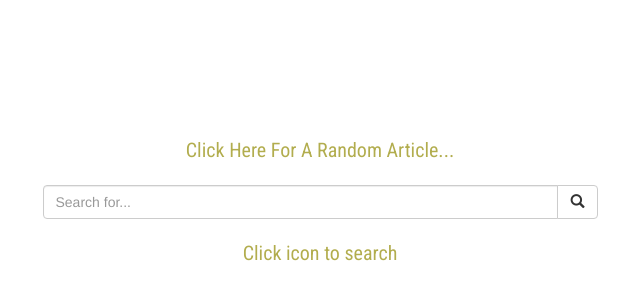
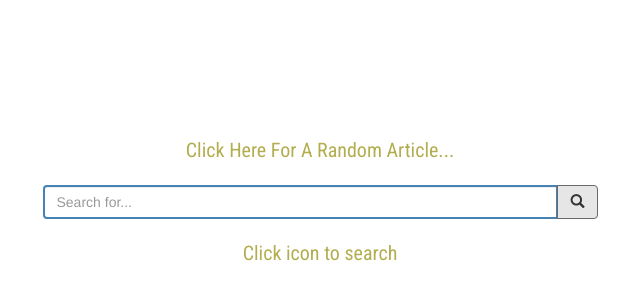
Before and after one commit to christophszcz/WikipediaViewer, a plain HTML site: page index.html in a window 1280 px wide. Shown: the part 64-364 px from the top of the page, without its empty margins (320-960 px from the left). Drawn offline with nearby package versions, Linux system fonts and the light colour scheme.

Commit message:
Styled the search bar

```diff
--- a/css/style.css
+++ b/css/style.css
@@ -22,7 +22,11 @@ a:link, a:visited, a:hover{
   text-decoration:none;
 }
 
-/*a:visited{
-  color: #B2AD4E;
-  text-decoration:none;
-}*/
+.form-control {
+  border: 2px solid #4682b4;
+}
+
+.btn-default {
+  border-color: #696969;
+  background-color: #E6E6E6;
+}
```
